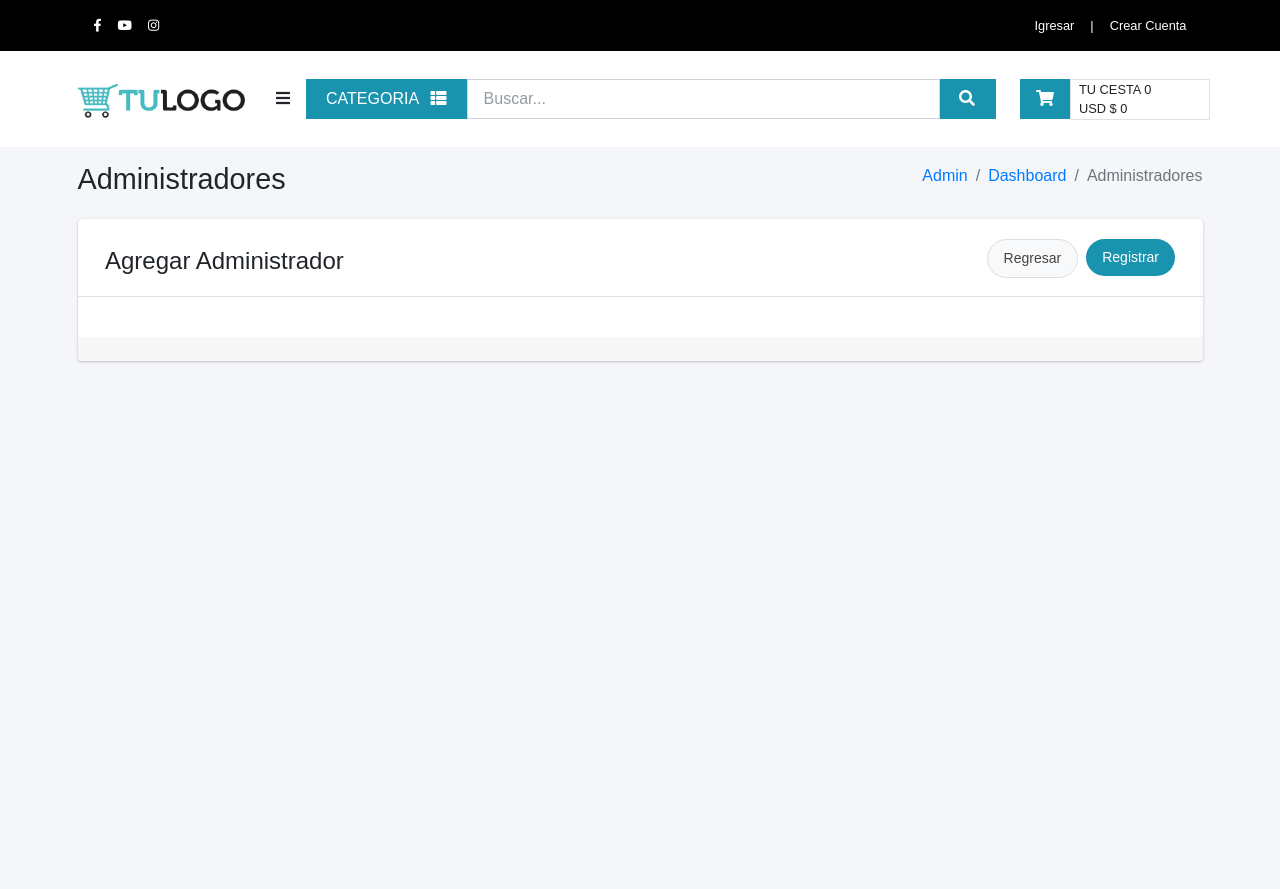
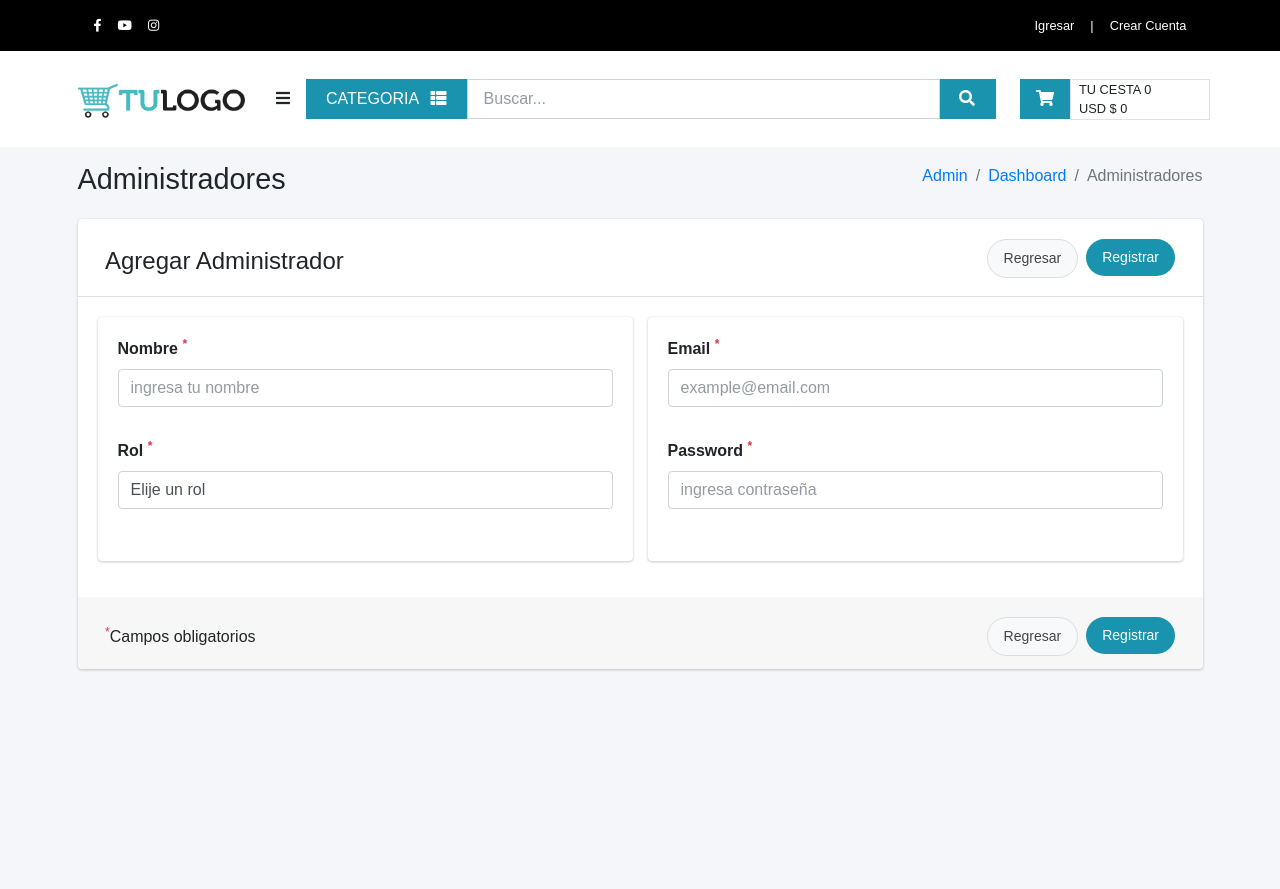
Before and after one commit to w83mejia-byte/eccomerce, a PHP site: page /admin/administradores/creacion in a window 1280 px wide. Shown: the top 889 px of the page. Run offline with PHP 8.4, Linux system fonts and the light colour scheme; the visitor is signed in with stand-in values (Sample User, id 1); some libraries are stand-ins or nearby versions.

Commit message:
Formulario de registro administradores completo html

```diff
--- a/views/pages/admin/administradores/modulos/creacion.php
+++ b/views/pages/admin/administradores/modulos/creacion.php
@@ -21,7 +21,7 @@
                                 </div>
 
                                 <div>
-                                    <button class="btn border-0 bg-principal py-2 px-3 btn-xs rounded pill" type="submit">Registrar</button>
+                                    <button class="btn border-0 bg-principal py-2 px-3 btn-xs rounded-pill" type="submit">Registrar</button>
                                 </div>
                             </div>
 
@@ -29,9 +29,93 @@
                     </div>
                 </div>
 
-                <div class="card-body"></div>
+                <div class="card-body">
+                    <div class="row row-cols-1 row-cols-md-2">
+                        <!-- bloque izquierdo -->
+                        <div class="col">
+                            <div class="card">
+                                <div class="card-body">
 
-                <div class="card-footer"></div>
+                                    <div class="form-group pb-3">
+                                        <label for="nombre_administrador">Nombre <sup class="text-danger font-weight-bold">*</sup> </label>
+                                        <input type="text" name="nombre_administrador" id="nombre_administrador"
+                                        placeholder= "ingresa tu nombre"
+                                        class="form-control" required>
+                                        <div class="valid-feedback">Válido</div>
+                                        <div class="invalid-feedback">Por favor llene este campo correctamente</div>
+                                    </div>
+
+                                    <div class="form-group pb-3">
+                                        <label for="rol_administrador">Rol <sup class="text-danger font-weight-bold">*</sup> </label>
+                                        <select name="rol_administrador" id="rol_administrador" class="form-control" required>
+                                            <option value="">Elije un rol</option>
+                                            <option value="administrador">Administrador</option>
+                                            <option value="editor">Editor</option>
+                                        </select>
+                                        <div class="valid-feedback">Válido</div>
+                                        <div class="invalid-feedback">Por favor llene este campo correctamente</div>
+                                    </div>
+
+                                </div>
+                            </div>
+                        </div>
+
+                        <!-- Bloque derecho -->
+                        <div class="col">
+                            <div class="card">
+                                <div class="card-body">
+
+                                    <div class="form-group pb-3">
+                                        <label for="email_administrador">Email <sup class="text-danger font-weight-bold">*</sup> </label>
+                                        <input type="email" name="email_administrador" id="email_administrador"
+                                        placeholder= "example@email.com"
+                                        class="form-control" required>
+                                        <div class="valid-feedback">Válido</div>
+                                        <div class="invalid-feedback">Por favor llene este campo correctamente</div>
+                                    </div>
+
+                                    <div class="form-group pb-3">
+                                        <label for="password_administrador">Password <sup class="text-danger font-weight-bold">*</sup> </label>
+                                        <input type="password" name="password_administrador" id="password_administrador"
+                                        placeholder= "ingresa contraseña" class="form-control" required>
+                                        <div class="valid-feedback">Válido</div>
+                                        <div class="invalid-feedback">Por favor llene este campo correctamente</div>
+                                    </div>
+
+                                </div>
+                            </div>
+                        </div>
+
+                    </div>
+                </div>
+
+                <div class="card-footer">
+                    <div class="container">
+                        <div class="row">
+                            <div class="col-12 col-lg-6 text-center text-lg-left mt-lg-3">
+                                <label class="font-weight-light">
+                                    <sup class="text-danger">*</sup>Campos obligatorios
+                                </label>
+                            </div>
+
+                            <div class="col-12 col-lg-6 mt-2 d-none d-lg-block">
+                                <button type="submit" class="btn border-0 bg-principal float-right py-2 px-3 btn-sm rounded-pill">Registrar</button>
+                                <a href="/admin/administradores" class="btn btn-sm btn-default float-right py-2 px-3 mr-2 rounded-pill">Regresar</a>
+                            </div>
+
+                            <div class="col-12 text-center d-flex justify-content-center mt-2 d-block d-lg-none">
+                                <div>
+                                    <a href="/admin/administradores" class="btn btn-xs btn-default py-2 px-3 rounded-pill mr-2">Regresar</a>
+                                </div>
+                                <div>
+                                    <button type="submit" class="btn border-0 bg-principal py-2 px-3 btn-xs rounded-pill">Registrar</button>
+                                </div>
+                            </div>
+
+                        </div>
+                    </div>
+
+                </div>
             </form>
         </div>
     </div>
```
